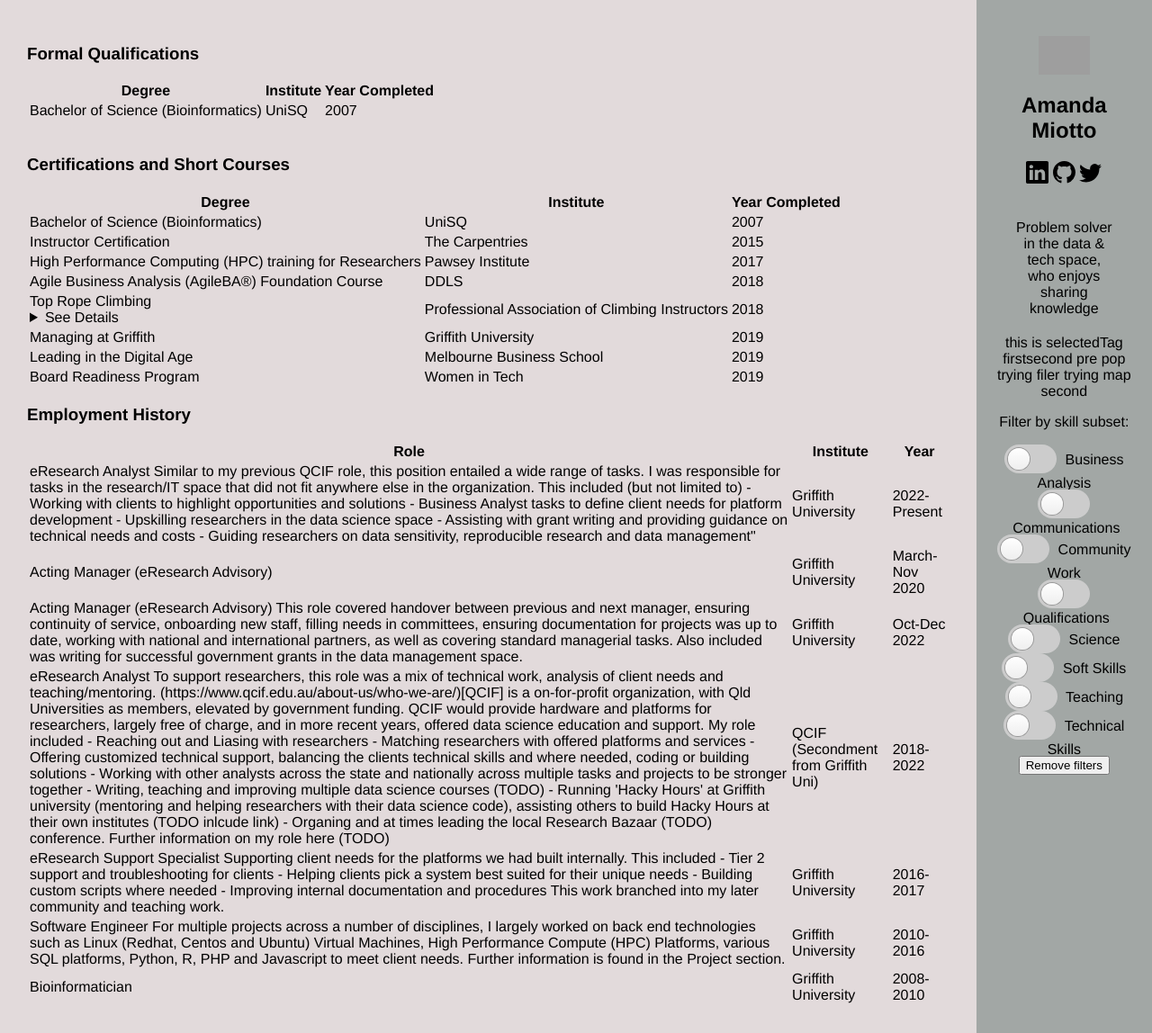
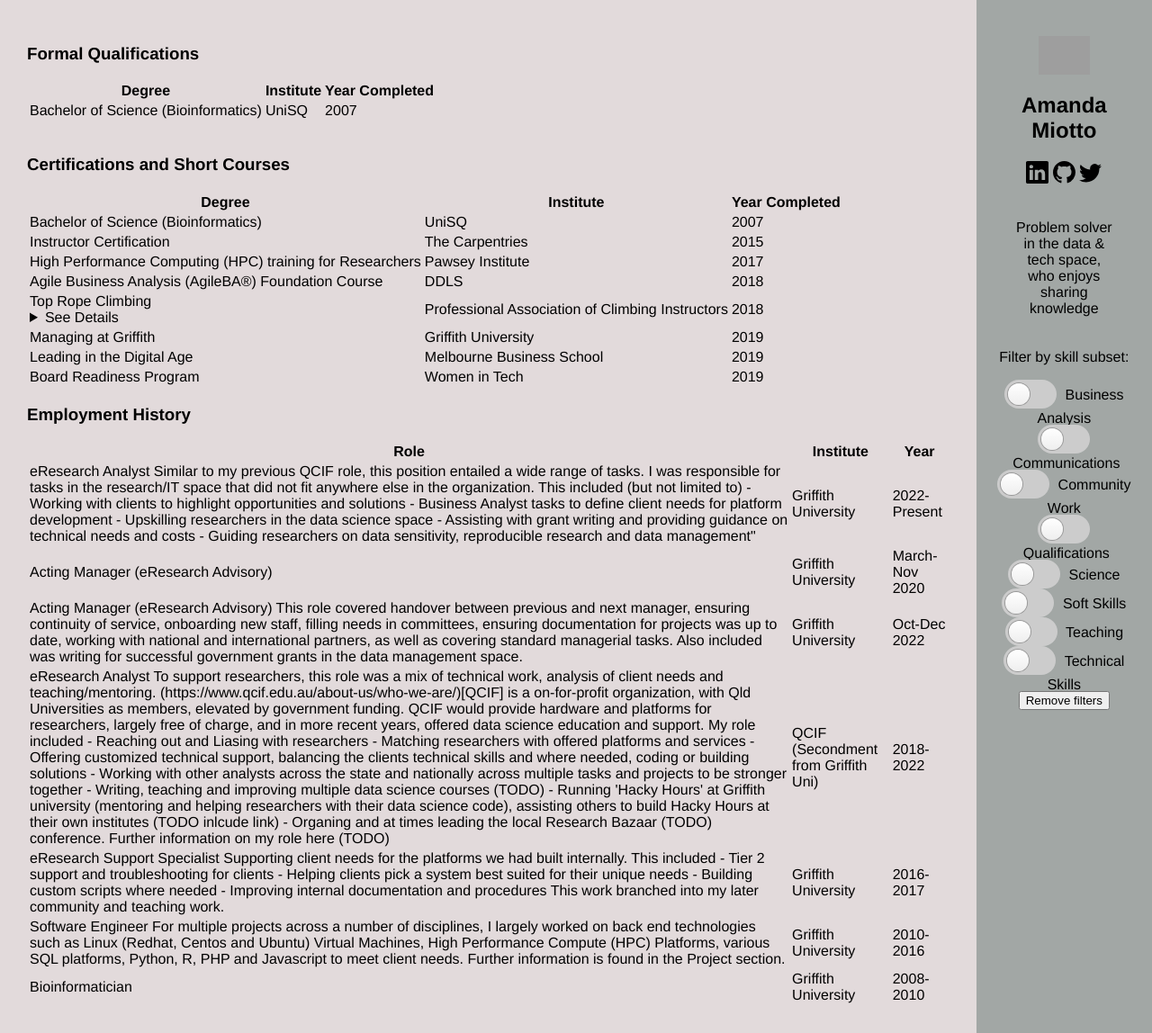
Before and after one commit to amandamiotto/amandamiotto.github.io, a Jekyll site: the page built from index.html, in a window 1280 px wide. Shown: the whole page at 90% size. Built offline with Jekyll 4.4.1, drawn with Linux system fonts in a browser that asks for light colours; grey boxes are pictures that could not be loaded.

Commit message:
Update buttoncreator.html

```diff
--- a/_includes/buttoncreator.html
+++ b/_includes/buttoncreator.html
@@ -2,20 +2,6 @@
 
 
 {% assign alltags = "," | split: "," %}
-{% assign selectedTag = "," | split: "," %}
-{% assign selectedTag = selectedTag | push:"first" %}
-{% assign selectedTag = selectedTag | push:"second" %}
-
-this is selectedTag {{ selectedTag }} pre pop
-trying filer
-
-trying map
-{% assign selectedTag = selectedTag | where_exp:"item", "item != 'first'" %}
-
-{% for st in selectedTag %}
-{{ st }}
-    {% endfor %}
-
 
 {% for tg in site.data.Qual %}
     {% for individTags in tg.Tags %}
```
